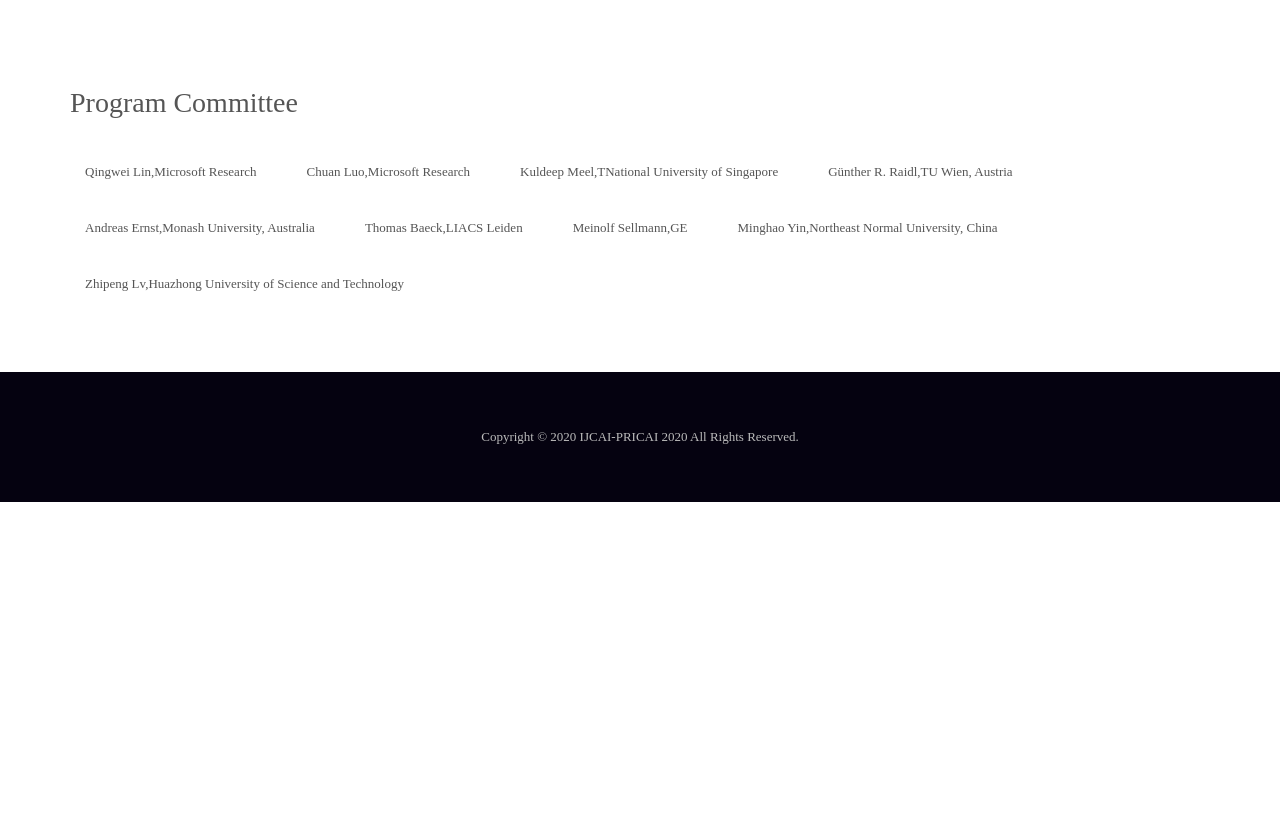
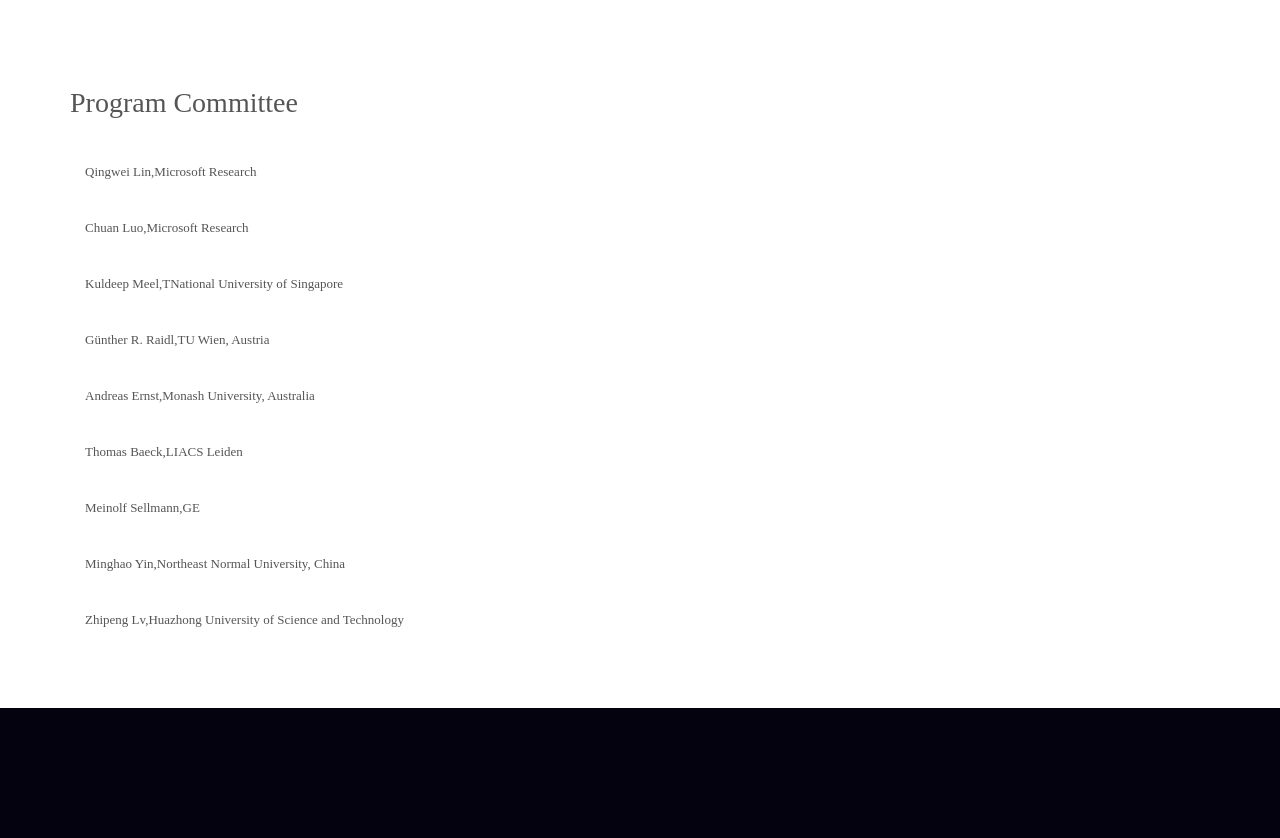
Before and after one commit to hsi-workshop/hsi-workshop.github.io, a plain HTML site: page organizers.html in a window 1280 px wide. Shown: the part 1665-2503 px from the top of the page. Before the commit the page ends 2167 px from the top, so only its background shows below. Drawn offline with Linux system fonts and the light colour scheme.

Commit message:
website commit

```diff
--- a/css/style.css
+++ b/css/style.css
@@ -397,7 +397,6 @@ a.active,.main-nav a.selected{
 	padding: 15px 15px;
 	margin-right: 20px;
 	margin-bottom: 10px;
-	float: left;
 }
 /* organizers ends */
 /*the program starts */
--- a/organizers.html
+++ b/organizers.html
@@ -107,7 +107,7 @@
 				</div>
 			</div>
 		</div><!--.content ends-->
-		<div class="footer">Copyright © 2020 IJCAI-PRICAI 2020 All Rights Reserved.</div><!--.footer ends-->
+		<div class="footer">&nbsp;</div><!--.footer ends-->
 	</div><!--.container ends-->
 	<script>
 
```
Also changed, not shown: cfp.html (+1 -1 lines), index.html (+1 -1 lines), program.html (+1 -1 lines).
